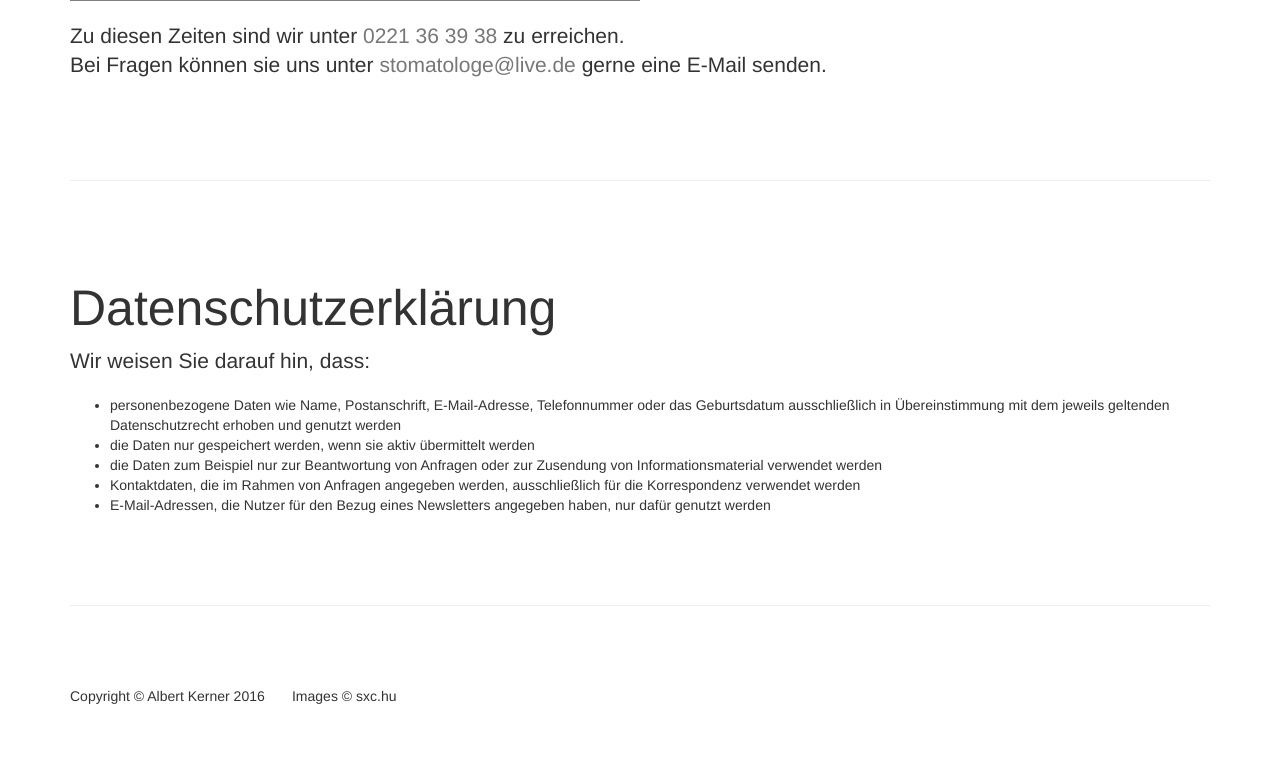
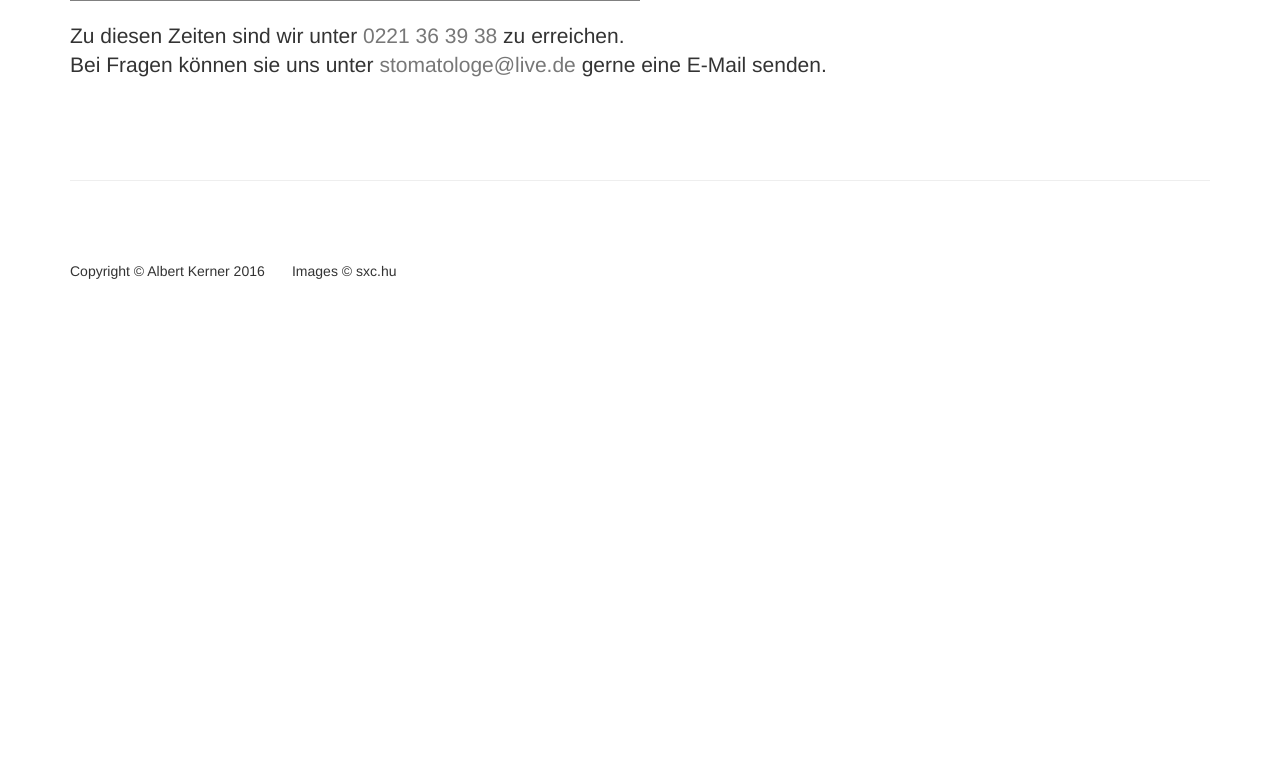
Before and after one commit to dtricks/praxis_app2, a Rails app: page / in a window 1280 px wide. Shown: the part 2159-2925 px from the top of the page. After the commit the page ends 2438 px from the top, so only its background shows below. Run offline with Rails 7, Linux system fonts and the light colour scheme; style sheets or scripts are compiled from the project's sources; some libraries are stand-ins or nearby versions.

Commit message:
rollback

```diff
--- a/app/views/welcome/homepage.html.erb
+++ b/app/views/welcome/homepage.html.erb
@@ -89,9 +89,6 @@ $(document).ready(function(){
                     <li>
                         <a href="#offnungszeiten">Öffnungszeiten</a>
                     </li>
-		    <li>
-			 <a href="#datenschutz">Datenschutz</a>
-		    </li>
                     <li>
                         <a href=#offnungszeiten>&nbsp; &nbsp; &nbsp; &nbsp; &nbsp; &nbsp; &nbsp; &nbsp; &nbsp;Tel: 0221 36 39 38</a>
                     </li>
@@ -185,23 +182,7 @@ $(document).ready(function(){
 
         <hr class="featurette-divider">
 
- 	<!-- Fourth Featurette -->
-        <div class="featurette" id="datenschutz">
-            <h2 class="featurette-heading">Datenschutzerklärung
-                <span class="text-muted"></span>
-            </h2>
-            <p class="lead">Wir weisen Sie darauf hin, dass:
-                <ul>
-                <li>personenbezogene Daten wie Name, Postanschrift, E-Mail-Adresse, Telefonnummer oder das Geburtsdatum ausschließlich in Übereinstimmung mit dem jeweils geltenden Datenschutzrecht erhoben und genutzt werden</li>
-                <li>die Daten nur gespeichert werden, wenn sie aktiv übermittelt werden</li>
-                <li> die Daten zum Beispiel nur zur Beantwortung von Anfragen oder zur Zusendung von Informationsmaterial verwendet werden</li>
-                <li>Kontaktdaten, die im Rahmen von Anfragen angegeben werden, ausschließlich für die Korrespondenz verwendet werden</li>
-                <li>E-Mail-Adressen, die Nutzer für den Bezug eines Newsletters angegeben haben, nur dafür genutzt werden</li>
-            </p>
-                </ul>
-        </div>
 
-        <hr class="featurette-divider">
 
         <!-- Footer -->
         <footer>
```
